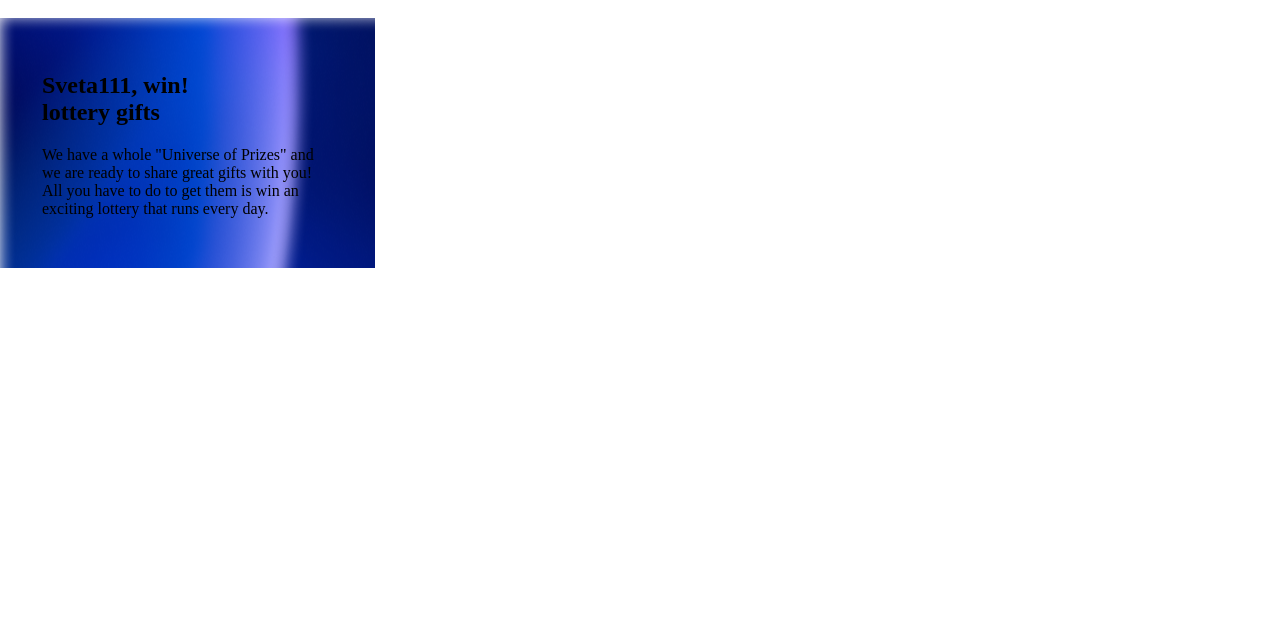
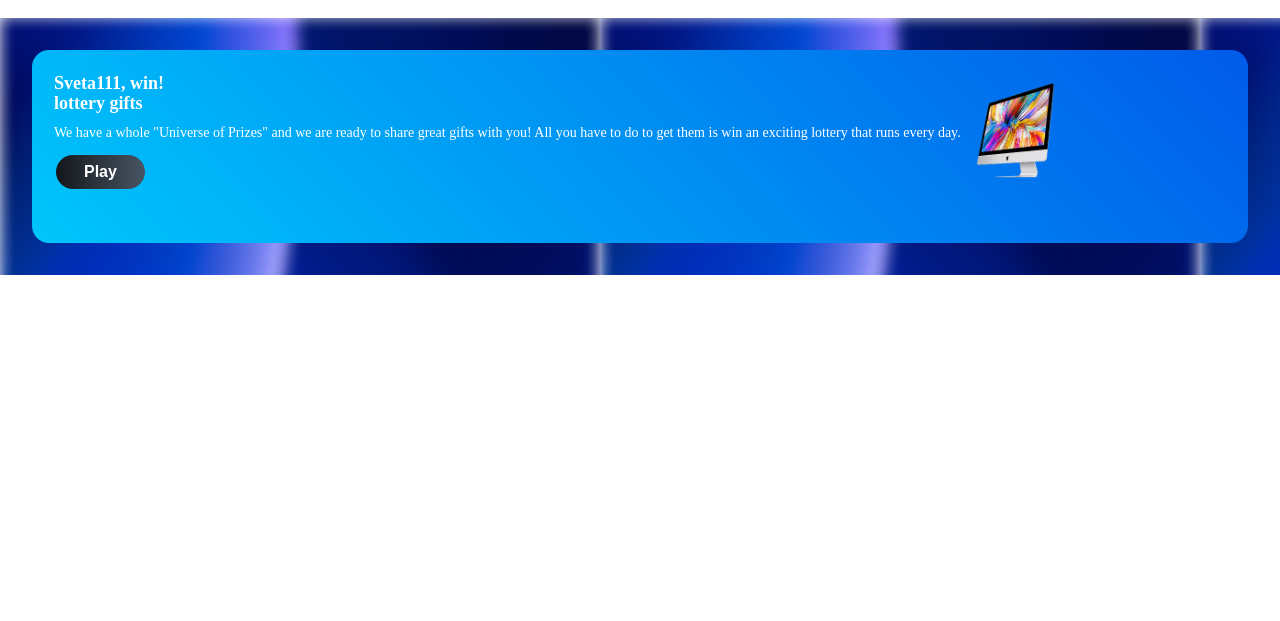
Before and after one commit to DBodies/markup, a plain HTML site: page index.html in a window 1280 px wide. Shown: the part 179-800 px from the top of the page. Drawn offline with Linux system fonts and the light colour scheme.

Commit message:
first commit

```diff
--- a/index.html
+++ b/index.html
@@ -6,16 +6,16 @@
     <title>Email markup</title>
     <style>
             @media screen and (min-width:320px) {
-            table[class="container"] {width: 375px}
+            table[class="container"] {width: 100%}
             td[class="content"] {padding: 16px 20px}
         }
         @media screen and (min-width:600px) {
-            table[class="container"] {max-width: 600px}
+            table[class="container"] {max-width: 100%}
             td[class="content"] {padding: 32px 40px}
         }
     </style>
     </head>
-<body style="margin:0; padding:0; background-color:#ffffff;">
+<body style="margin:0; padding:0; background-color:#ffffff;" >
     <table class="container" cellpadding="0" cellspacing="0">
         <tr>
             <td>
@@ -25,12 +25,41 @@
                             <img width="100px" src="./img/ОКЗА.jpg" alt="Logo">
                         </td>
                     </tr>
-                    <table class="container" background="./img/bg@1x.png">
+                    <table class="container" background="./img/bg@1x.png" width="100%" cellspacing="32">
                         <tr>
-                            <td class="content">
-                                <h2>Sveta111, win! <br>lottery gifts</h2>
-                                <p>We have a whole "Universe of Prizes" and we are ready to share great gifts with you! All you have to do to get them is
-                                win an exciting lottery that runs every day.</p>
+                            <td style="border-radius: 17px;
+                            padding: 21px 20px 50px 20px;
+                            max-width: 520px;
+                            background-color: #584df3;
+                            background-image: linear-gradient(46deg, #00c6fb 0%, #005bea 100%);
+                            color: #ffffff;">
+                                <table>
+                                    <tr>
+                                        <td style="padding: 0 12px 0 0;">
+                                <h2 style="font-weight: 700; font-size: 18px; line-height: 111%; margin: 0;">Sveta111, win! <br>lottery gifts</h2>
+                                <p style="margin:0; padding: 12px 0 0 0; font-weight: 400; font-size: 14px;">We have a whole "Universe of Prizes" and we are ready to share great gifts with you! All you have to
+                                    do to get them
+                                    is
+                                    win an exciting lottery that runs every day.</p>
+                                        <table>
+                                            <tr>
+                                                <td style="padding: 12px 0 0 0;">
+                                    <button type="button" style="border-radius: 100px;
+                                    border: transparent;
+                                    padding: 8px 28px;
+                                    font-weight: 700;
+                                    font-size: 16px;
+                                    color: #ffffff;
+                                    background-image: linear-gradient(90deg, #13171b 0%, #485563 100%);">Play</button>
+                                                </td>
+                                            </tr>
+                                        </table>
+                                        </td>
+                                        <td>
+                                            <img src="./img/monik.png"  alt="Desktop" width="80">
+                                        </td>
+                                    </tr>
+                                </table>
                             </td>
                         </tr>
                     </table>
```
Also changed, not shown: img/monik.png (added).
